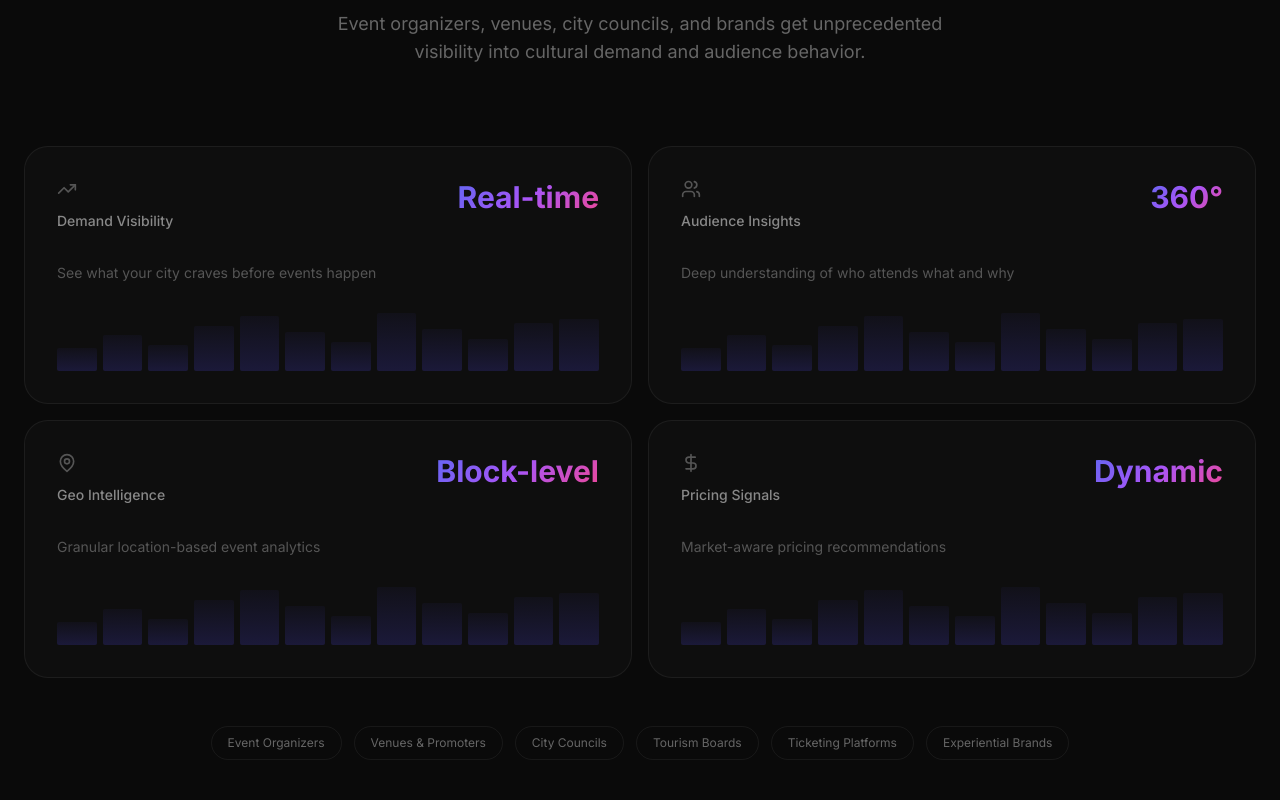
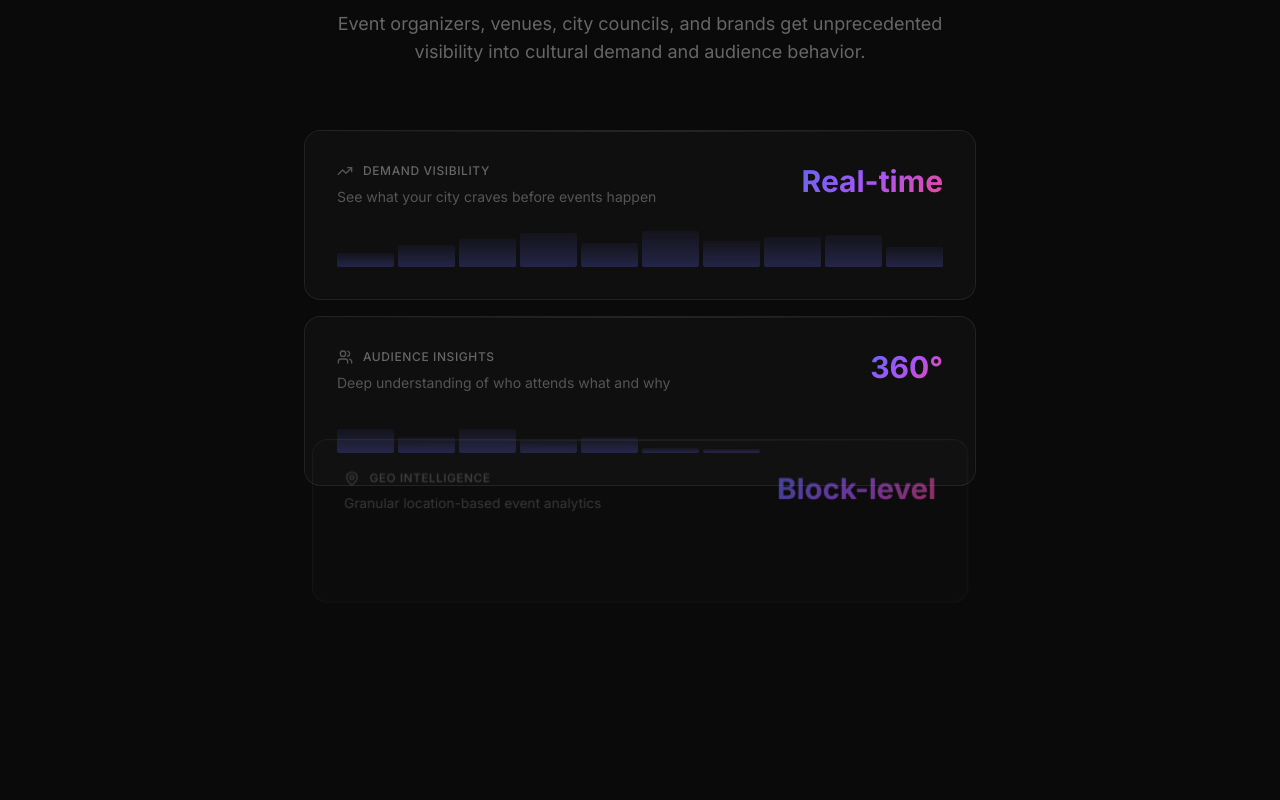
Before and after one commit to josegarciav/event-intelligence-platform, a Next.js app in the folder apps/landing/: page / in a window 1280 px wide. Shown: the part 4300-5100 px from the top of the page. Built offline with nearby package versions, Linux system fonts and the light colour scheme.

Commit message:
feat: block animation for business

```diff
--- a/apps/landing/src/app/about/page.tsx
+++ b/apps/landing/src/app/about/page.tsx
@@ -1,6 +1,7 @@
 "use client";
 
 import { motion } from "framer-motion";
+import PulseLine from "@/components/PulseLine";
 
 const valuesList = [
   {
@@ -145,6 +146,8 @@ export default function AboutPage() {
         </div>
       </section>
 
+      <PulseLine />
+
       {/* Values */}
       <section className="py-32 px-6">
         <div className="max-w-5xl mx-auto">
@@ -219,6 +222,8 @@ export default function AboutPage() {
         </div>
       </section>
 
+      <PulseLine />
+
       {/* Team */}
       <section className="py-32 px-6">
         <div className="max-w-5xl mx-auto">
--- a/apps/landing/src/app/careers/page.tsx
+++ b/apps/landing/src/app/careers/page.tsx
@@ -1,6 +1,7 @@
 "use client";
 
 import { motion } from "framer-motion";
+import PulseLine from "@/components/PulseLine";
 
 const roles = [
   {
@@ -103,6 +104,8 @@ export default function CareersPage() {
         </div>
       </section>
 
+      <PulseLine />
+
       {/* Open Roles */}
       <section className="py-32 px-6">
         <div className="max-w-5xl mx-auto">
--- a/apps/landing/src/app/product/page.tsx
+++ b/apps/landing/src/app/product/page.tsx
@@ -11,6 +11,7 @@ import {
   Users,
   Shield,
 } from "lucide-react";
+import PulseLine from "@/components/PulseLine";
 
 const capabilities = [
   {
@@ -204,6 +205,8 @@ export default function ProductPage() {
         </div>
       </section>
 
+      <PulseLine />
+
       {/* For Business */}
       <section id="business" className="py-32 px-6">
         <div className="max-w-5xl mx-auto">
@@ -251,6 +254,8 @@ export default function ProductPage() {
           </div>
         </div>
       </section>
+
+      <PulseLine />
 
       {/* Capabilities */}
       <section className="py-32 px-6 bg-[#0a0a0a]">
--- a/apps/landing/src/components/ForBusiness.tsx
+++ b/apps/landing/src/components/ForBusiness.tsx
@@ -1,6 +1,12 @@
 "use client";
 
-import { motion } from "framer-motion";
+import {
+  motion,
+  useScroll,
+  useTransform,
+  MotionValue,
+} from "framer-motion";
+import { useRef } from "react";
 import { TrendingUp, Users, MapPin, DollarSign } from "lucide-react";
 
 const metrics = [
@@ -9,24 +15,28 @@ const metrics = [
     label: "Demand Visibility",
     value: "Real-time",
     description: "See what your city craves before events happen",
+    bars: [35, 55, 70, 85, 60, 90, 65, 75, 80, 50],
   },
   {
     icon: Users,
     label: "Audience Insights",
     value: "360\u00b0",
     description: "Deep understanding of who attends what and why",
+    bars: [60, 45, 80, 55, 90, 40, 75, 85, 50, 70],
   },
   {
     icon: MapPin,
     label: "Geo Intelligence",
     value: "Block-level",
     description: "Granular location-based event analytics",
+    bars: [50, 70, 40, 85, 55, 65, 90, 45, 80, 60],
   },
   {
     icon: DollarSign,
     label: "Pricing Signals",
     value: "Dynamic",
     description: "Market-aware pricing recommendations",
+    bars: [75, 50, 85, 60, 45, 80, 55, 90, 70, 65],
   },
 ];
 
@@ -39,16 +49,163 @@ const audiences = [
   "Experiential Brands",
 ];
 
+function FallingBlock({
+  metric,
+  index,
+  scrollYProgress,
+}: {
+  metric: (typeof metrics)[number];
+  index: number;
+  scrollYProgress: MotionValue<number>;
+}) {
+  // Each block gets a staggered scroll window
+  const segStart = 0.12 + index * 0.14;
+  const fallPoint = segStart + 0.08;
+  const bouncePoint = segStart + 0.11;
+  const settlePoint = segStart + 0.14;
+
+  // Fall → land → bounce → settle
+  const y = useTransform(
+    scrollYProgress,
+    [segStart, fallPoint, bouncePoint, settlePoint],
+    [-100, 0, -6, 0]
+  );
+  const opacity = useTransform(
+    scrollYProgress,
+    [segStart, segStart + 0.04],
+    [0, 1]
+  );
+  const rotateX = useTransform(
+    scrollYProgress,
+    [segStart, fallPoint],
+    [14, 0]
+  );
+  const scaleVal = useTransform(
+    scrollYProgress,
+    [segStart, fallPoint, bouncePoint, settlePoint],
+    [0.96, 1.015, 0.995, 1]
+  );
+
+  // Impact glow when block lands
+  const glowOpacity = useTransform(
+    scrollYProgress,
+    [fallPoint - 0.005, fallPoint, bouncePoint, settlePoint],
+    [0, 0.7, 0.2, 0]
+  );
+
+  // Bar chart animates after block settles
+  const barProgress = useTransform(
+    scrollYProgress,
+    [settlePoint, settlePoint + 0.06],
+    [0, 1]
+  );
+
+  const Icon = metric.icon;
+
+  return (
+    <motion.div
+      style={{
+        y,
+        opacity,
+        rotateX,
+        scale: scaleVal,
+        transformOrigin: "center bottom",
+      }}
+      className="relative"
+    >
+      {/* Impact shockwave */}
+      <motion.div
+        style={{ opacity: glowOpacity }}
+        className="absolute -bottom-1 inset-x-0 h-[2px]"
+      >
+        <div className="h-full bg-gradient-to-r from-transparent via-indigo-500/50 to-transparent blur-[2px]" />
+        <div className="h-[6px] bg-gradient-to-r from-transparent via-indigo-500/20 to-transparent blur-md -mt-1" />
+      </motion.div>
+
+      {/* The block */}
+      <div
+        className="relative rounded-2xl border border-white/[0.08] bg-white/[0.025] backdrop-blur-sm overflow-hidden"
+        style={{ transformStyle: "preserve-3d" }}
+      >
+        {/* Glass top edge highlight */}
+        <div className="absolute top-0 inset-x-0 h-[1px] bg-gradient-to-r from-transparent via-white/[0.1] to-transparent" />
+
+        <div className="p-6 md:p-8">
+          <div className="flex items-start justify-between gap-4">
+            <div className="flex-1">
+              <div className="flex items-center gap-2.5 mb-1">
+                <Icon className="w-4 h-4 text-[#555]" />
+                <span className="text-xs text-[#666] font-medium uppercase tracking-wider">
+                  {metric.label}
+                </span>
+              </div>
+              <p className="text-sm text-[#555] mt-2">{metric.description}</p>
+            </div>
+            <span className="text-2xl md:text-3xl font-bold gradient-text flex-shrink-0">
+              {metric.value}
+            </span>
+          </div>
+
+          {/* Bar chart that fills after block settles */}
+          <div className="mt-5 flex items-end gap-1 h-10">
+            {metric.bars.map((height, j) => (
+              <BarSegment
+                key={j}
+                height={height}
+                index={j}
+                progress={barProgress}
+              />
+            ))}
+          </div>
+        </div>
+      </div>
+    </motion.div>
+  );
+}
+
+function BarSegment({
+  height,
+  index,
+  progress,
+}: {
+  height: number;
+  index: number;
+  progress: MotionValue<number>;
+}) {
+  // Stagger each bar slightly
+  const barStart = index * 0.06;
+  const barEnd = barStart + 0.4;
+  const h = useTransform(progress, [barStart, barEnd], [0, height]);
+  const display = useTransform(h, (v) => `${v}%`);
+
+  return (
+    <motion.div
+      style={{ height: display }}
+      className="flex-1 rounded-sm bg-gradient-to-t from-indigo-500/25 to-indigo-500/5"
+    />
+  );
+}
+
 export default function ForBusiness() {
+  const ref = useRef(null);
+  const { scrollYProgress } = useScroll({
+    target: ref,
+    offset: ["start 0.85", "end 0.15"],
+  });
+
   return (
-    <section className="py-32 px-6 bg-[#0a0a0a]">
+    <section
+      ref={ref}
+      className="py-32 px-6 bg-[#0a0a0a]"
+      style={{ perspective: "1200px" }}
+    >
       <div className="max-w-7xl mx-auto">
         <motion.div
           initial={{ opacity: 0, y: 20 }}
           whileInView={{ opacity: 1, y: 0 }}
           viewport={{ once: true }}
           transition={{ duration: 0.6 }}
-          className="text-center mb-20"
+          className="text-center mb-16"
         >
           <span className="text-xs font-medium text-[#888] uppercase tracking-wider">
             For Business
@@ -64,56 +221,16 @@ export default function ForBusiness() {
           </p>
         </motion.div>
 
-        {/* Metrics dashboard visualization */}
-        <div className="grid grid-cols-1 md:grid-cols-2 gap-4">
-          {metrics.map((metric, i) => {
-            const Icon = metric.icon;
-            return (
-              <motion.div
-                key={i}
-                initial={{ opacity: 0, y: 30 }}
-                whileInView={{ opacity: 1, y: 0 }}
-                viewport={{ once: true }}
-                transition={{ duration: 0.6, delay: i * 0.1 }}
-                className="bento-card p-8 group"
-              >
-                <div className="flex items-start justify-between mb-8">
-                  <div>
-                    <Icon className="w-5 h-5 text-[#555] mb-3" />
-                    <h3 className="text-sm text-[#888] font-medium">
-                      {metric.label}
-                    </h3>
-                  </div>
-                  <span className="text-3xl font-bold gradient-text">
-                    {metric.value}
-                  </span>
-                </div>
-                <p className="text-[#555] text-sm">{metric.description}</p>
-
-                {/* Animated bar chart visualization */}
-                <div className="mt-6 flex items-end gap-1.5 h-16">
-                  {Array.from({ length: 12 }).map((_, j) => {
-                    const heights = [35, 55, 40, 70, 85, 60, 45, 90, 65, 50, 75, 80];
-                    return (
-                      <motion.div
-                        key={j}
-                        initial={{ height: 0 }}
-                        whileInView={{
-                          height: `${heights[j % heights.length]}%`,
-                        }}
-                        viewport={{ once: true }}
-                        transition={{
-                          duration: 0.8,
-                          delay: i * 0.1 + j * 0.05,
-                        }}
-                        className="flex-1 rounded-sm bg-gradient-to-t from-indigo-600/20 to-indigo-600/5 group-hover:from-indigo-600/40 group-hover:to-indigo-600/10 transition-colors duration-500"
-                      />
-                    );
-                  })}
-                </div>
-              </motion.div>
-            );
-          })}
+        {/* Stacking blocks */}
+        <div className="max-w-2xl mx-auto space-y-4">
+          {metrics.map((metric, i) => (
+            <FallingBlock
+              key={i}
+              metric={metric}
+              index={i}
+              scrollYProgress={scrollYProgress}
+            />
+          ))}
         </div>
 
         {/* Target audience pills */}
@@ -122,7 +239,7 @@ export default function ForBusiness() {
           whileInView={{ opacity: 1, y: 0 }}
           viewport={{ once: true }}
           transition={{ duration: 0.6, delay: 0.4 }}
-          className="flex flex-wrap justify-center gap-3 mt-12"
+          className="flex flex-wrap justify-center gap-3 mt-16"
         >
           {audiences.map((audience, i) => (
             <span
```
